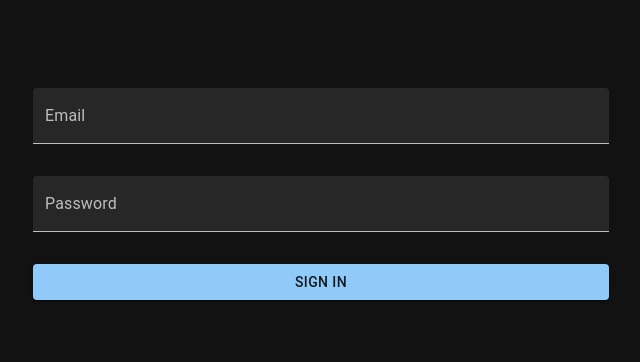
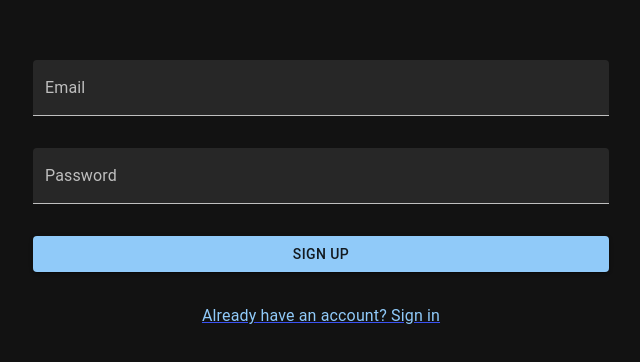
Before and after one commit to kirandash/chime-in, a React (Create React App) app in the folder chatterbox-ui/: page /sign-up in a window 1280 px wide. Shown: the part 206-568 px from the top of the page, without its empty margins (319-959 px from the left). Built offline with nearby package versions, Linux system fonts and the light colour scheme.

Commit message:
1.4 Add routing with react router dom

```diff
--- a/chatterbox-ui/package.json
+++ b/chatterbox-ui/package.json
@@ -15,9 +15,13 @@
     "@types/node": "^16.18.97",
     "@types/react": "^18.3.3",
     "@types/react-dom": "^18.3.0",
+    "localforage": "^1.10.0",
+    "match-sorter": "^6.3.4",
     "react": "^18.3.1",
     "react-dom": "^18.3.1",
+    "react-router-dom": "^6.23.1",
     "react-scripts": "5.0.1",
+    "sort-by": "^1.2.0",
     "typescript": "^4.9.5",
     "web-vitals": "^2.1.4"
   },
--- a/chatterbox-ui/src/App.tsx
+++ b/chatterbox-ui/src/App.tsx
@@ -4,7 +4,8 @@ import {
   ThemeProvider,
   createTheme,
 } from "@mui/material";
-import Auth from "./components/auth/Auth";
+import { RouterProvider } from "react-router-dom";
+import router from "./components/auth/Routes";
 
 const darkTheme = createTheme({
   palette: {
@@ -18,7 +19,7 @@ function App() {
       {/* CSS Baseline for some default styling */}
       <CssBaseline />
       <Container>
-        <Auth />
+        <RouterProvider router={router} />
       </Container>
     </ThemeProvider>
   );
--- a/chatterbox-ui/src/components/auth/Auth.tsx
+++ b/chatterbox-ui/src/components/auth/Auth.tsx
@@ -1,7 +1,13 @@
 import { Button, Stack, TextField } from "@mui/material";
 import { useState } from "react";
 
-const Auth = () => {
+type AuthProps = {
+  submitButtonLabel: string;
+  onSubmit: (credentials: { email: string; password: string }) => Promise<void>;
+  children: React.ReactNode;
+};
+
+const Auth = ({ submitButtonLabel, onSubmit, children }: AuthProps) => {
   const [email, setEmail] = useState("");
   const [password, setPassword] = useState("");
 
@@ -34,7 +40,10 @@ const Auth = () => {
         onChange={(e) => setPassword(e.target.value)}
         value={password}
       />
-      <Button variant="contained">Sign In</Button>
+      <Button variant="contained" onClick={() => onSubmit({ email, password })}>
+        {submitButtonLabel}
+      </Button>
+      {children}
     </Stack>
   );
 };
--- /dev/null
+++ b/chatterbox-ui/src/components/auth/Routes.tsx
@@ -0,0 +1,16 @@
+import { createBrowserRouter } from "react-router-dom";
+import SignIn from "./SignIn";
+import SignUp from "./SignUp";
+
+const router = createBrowserRouter([
+  {
+    path: "/sign-in",
+    element: <SignIn />,
+  },
+  {
+    path: "/sign-up",
+    element: <SignUp />,
+  },
+]);
+
+export default router;
--- /dev/null
+++ b/chatterbox-ui/src/components/auth/SignIn.tsx
@@ -0,0 +1,15 @@
+import { Link } from "react-router-dom";
+import Auth from "./Auth";
+import { Link as MuiLink } from "@mui/material";
+
+const SignIn = () => {
+  return (
+    <Auth submitButtonLabel="Sign In" onSubmit={async () => {}}>
+      <Link to="/sign-up" style={{ alignSelf: "center" }}>
+        <MuiLink>Don't have an account? Sign up</MuiLink>
+      </Link>
+    </Auth>
+  );
+};
+
+export default SignIn;
--- /dev/null
+++ b/chatterbox-ui/src/components/auth/SignUp.tsx
@@ -0,0 +1,15 @@
+import { Link } from "react-router-dom";
+import Auth from "./Auth";
+import { Link as MuiLink } from "@mui/material";
+
+const SignUp = () => {
+  return (
+    <Auth submitButtonLabel="Sign Up" onSubmit={async () => {}}>
+      <Link to="/sign-in" style={{ alignSelf: "center" }}>
+        <MuiLink>Already have an account? Sign in</MuiLink>
+      </Link>
+    </Auth>
+  );
+};
+
+export default SignUp;
```
Also changed, not shown: 2 other files (tests, documents, lock files or other folders).
